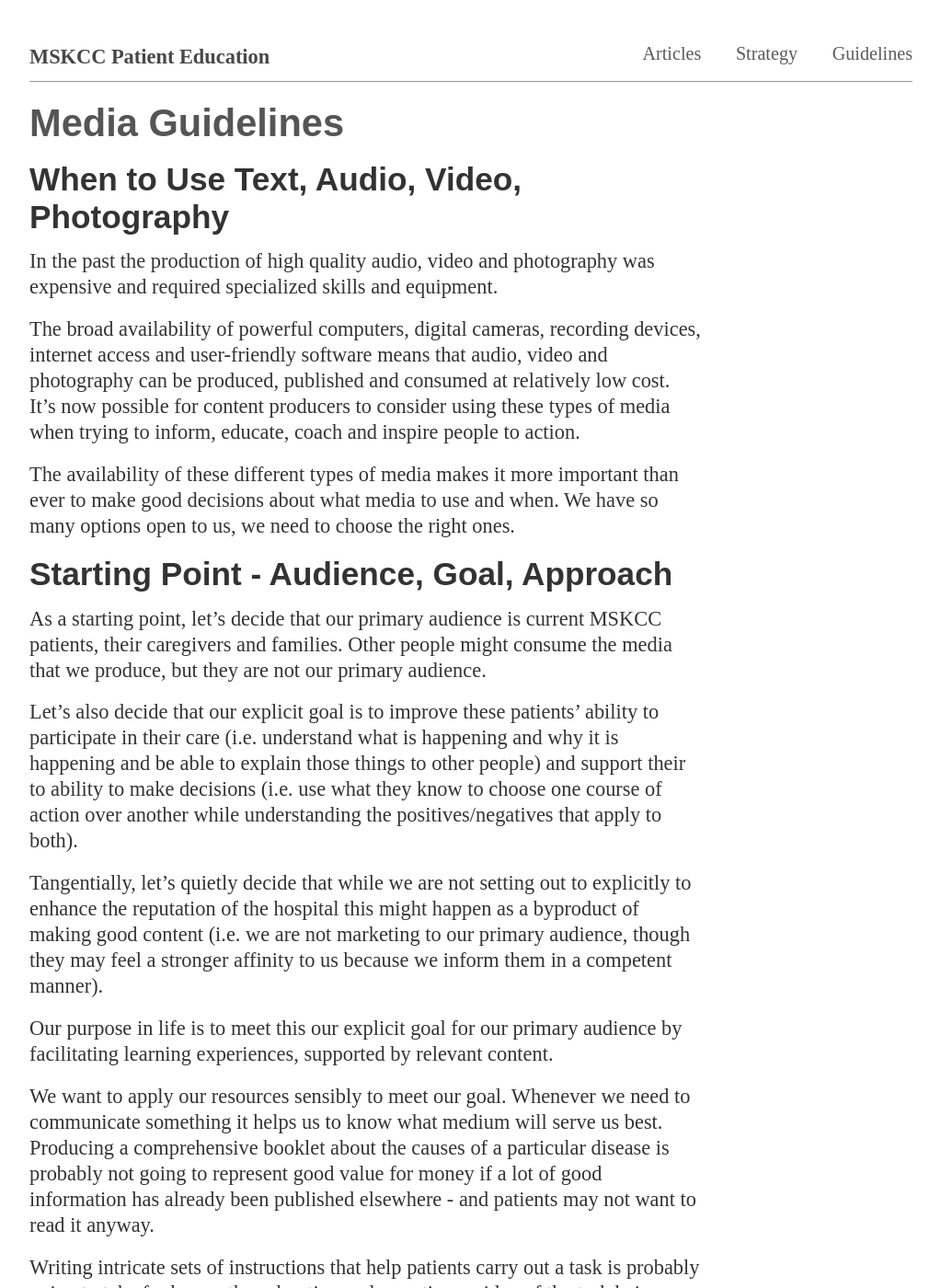
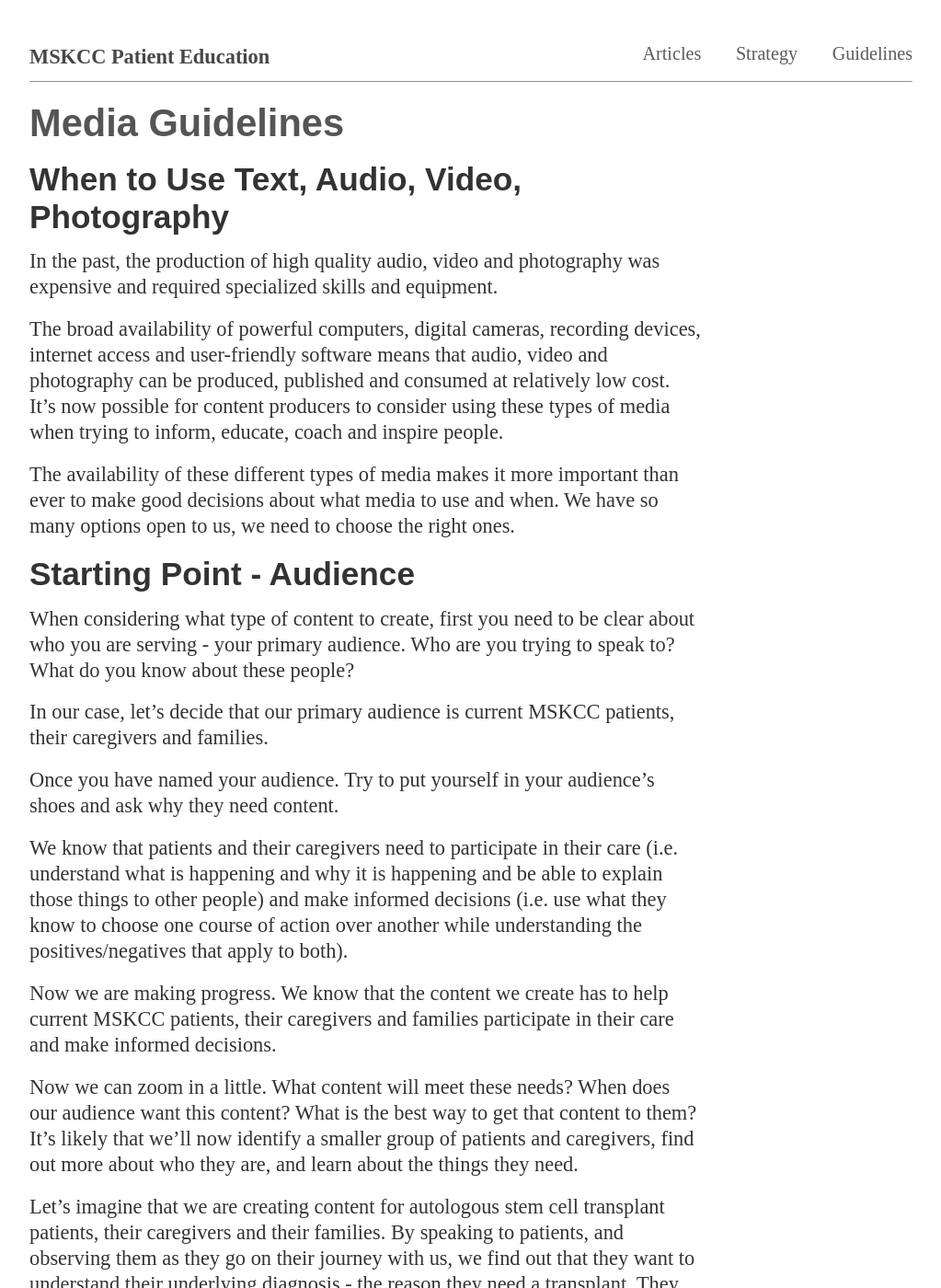
Before and after one commit to mskccpatiented/contentaudit, a Jekyll site: the page built from guidelines/index.md, in a window 1280 px wide and 1400 px high. Shown: the whole window at 92% size, without its empty margins (128-1151 px from the left). Built offline with Jekyll 4.4.1, drawn with Linux system fonts in a browser that asks for light colours; Markdown is read by kramdown in place of the engine named in the settings; some of the changed text lies outside the part shown.

Commit message:
BMT Patient Ed: updating content guidelines

```diff
--- a/guidelines/index.md
+++ b/guidelines/index.md
@@ -4,26 +4,92 @@
 ---
 
 ## When to Use Text, Audio, Video, Photography
-In the past the production of high quality audio, video and photography was expensive and required specialized skills and equipment.
+In the past, the production of high quality audio, video and photography was expensive and required specialized skills and equipment.
 
-The broad availability of powerful computers, digital cameras, recording devices, internet access and user-friendly software means that audio, video and photography can be produced, published and consumed at relatively low cost. It's now possible for content producers to consider using these types of media when trying to inform, educate, coach and inspire people to action.
+The broad availability of powerful computers, digital cameras, recording devices, internet access and user-friendly software means that audio, video and photography can be produced, published and consumed at relatively low cost. It's now possible for content producers to consider using these types of media when trying to inform, educate, coach and inspire people.
 
 The availability of these different types of media makes it more important than ever to make good decisions about what media to use and when. We have so many options open to us, we need to choose the right ones.
 
-## Starting Point - Audience, Goal, Approach
-As a starting point, let's decide that our primary audience is current MSKCC patients, their caregivers and families. Other people might consume the media that we produce, but they are not our primary audience.
+## Starting Point - Audience
+When considering what type of content to create, first you need to be clear about who you are serving - your primary audience. Who are you trying to speak to? What do you know about these people?
 
-Let's also decide that our explicit goal is to improve these patients' ability to participate in their care (i.e. understand what is happening and why it is happening and be able to explain those things to other people) and support their to ability to make decisions (i.e. use what they know to choose one course of action over another while understanding the positives/negatives that apply to both).
+In our case, let's decide that our primary audience is current MSKCC patients, their caregivers and families.
 
-Tangentially, let's quietly decide that while we are not setting out to explicitly to enhance the reputation of the hospital this might happen as a byproduct of making good content (i.e. we are not marketing to our primary audience, though they may feel a stronger affinity to us because we inform them in a competent manner).
+Once you have named your audience. Try to put yourself in your audience's shoes and ask why they need content.
 
-Our purpose in life is to meet this our explicit goal for our primary audience by facilitating learning experiences, supported by relevant content.
+We know that patients and their caregivers need to participate in their care (i.e. understand what is happening and why it is happening and be able to explain those things to other people) and make informed decisions (i.e. use what they know to choose one course of action over another while understanding the positives/negatives that apply to both).
 
-We want to apply our resources sensibly to meet our goal. Whenever we need to communicate something it helps us to know what medium will serve us best. Producing a comprehensive booklet about the causes of a particular disease is probably not going to represent good value for money if a lot of good information has already been published elsewhere - and patients may not want to read it anyway.
+Now we are making progress. We know that the content we create has to help current MSKCC patients, their caregivers and families participate in their care and make informed decisions.
 
-Writing intricate sets of instructions that help patients carry out a task is probably going to take far longer than shooting and narrating a video of the task being carried out using an iPhone, and writing some supporting text.
+Now we can zoom in a little. What content will meet these needs? When does our audience want this content? What is the best way to get that content to them? It's likely that we'll now identify a smaller group of patients and caregivers, find out more about who they are, and learn about the things they need.
 
-Actively considering what medium to use saves time, money and improves the learning experience for our audience.
+Let's imagine that we are creating content for autologous stem cell transplant patients, their caregivers and their families. By speaking to patients, and observing them as they go on their journey with us, we find out that they want to understand their underlying diagnosis - the reason they need a transplant. They want to understand why this particular type of transplant is being recommended. They need to make decisions that effect them in the long-term, such as decisions about their fertility.
+
+We also find out that caregivers need to know how to support the patient practically and emotionally. They will manage medications, maintain schedules, drive the patient to and from the hospital, take the patients temperature, etc.
+
+We work with the healthcare team to understand the types of things that patients need to know, such as the risks and side effects associated with the transplant.
+
+## Approach
+Now that we have set out who we are speaking to, and we understand what their basic needs are, we can start to decide:
+
+* What content will meet those needs?
+* How we will make or acquire that content?
+* How we will make that content available?
+* How we will improve that content over time?
+
+These decisions make up our *approach*, out little plan of action to meet the needs of our audience. We might make a table to map out our approach
+
+<table>
+<tr><th>Need</th><th>Content Offered</th><th>Content Source</th><th>Delivery</th><th>Improvement</th></tr>
+
+<tr><td>Patient needs to understand effect of chemotherapy on fertility.</td><td>Booklet about the effects of chemotherapy on fertility.</td><td>Existing content made in-house, updated to reflect SCT-specific issues.</td><td>Made available in print and online through the patient portal.</td><td>Reviewed annually by NP specializing in fertility issues.</td></tr>
+
+<tr><td>Caregiver needs to know how to apply waterproof cover to catheter before the patient takes a shower.</td><td>Video showing how waterproof cover is applied. Supported by written, step by step instructions.</td><td>New content to be created from scratch.</td><td>Made available online through the patient portal. Printed instructions available on request.</td><td>Reviewed annually by NP.</td></tr>
+
+<tr><td>Patient and caregiver need to know why this type of transplant is being recommended.</td><td>Video or audio of their doctor explaining this type of transplant.</td><td>New content to be created from scratch.</td><td>Made available online through the patient portal and via iTunes.</td><td>Reviewed annually by Patient Education.</td></tr>
+
+<tr><td>Patient and caregiver want data/statistics about the success of this type of transplant.</td><td>Publications that show the results of trials of this type of transplant.</td><td>Link to Google Scholar or Pubmed.</td><td>Linked to from the patient portal.</td><td>Reviewed as new evidence becomes available.</td></tr>
+
+<tr><td>Patient and caregiver need to understand how the chemotherapy drug works and its side effects.</td><td>Written description of the drug's actions and side effects.</td><td>Bought in from external provider of drug information. Link to or cite trusted sources of information that describe side effects.</td><td>Made available online through the patient portal. Printed versions available on request.</td><td>Reviewed biennially by Patient Education.</td></tr>
+
+</table>
+
+Let's break those choices down in a little more detail.
+
+### Content Offered
+For each piece of content we acquire, link to, or create, we should understand:
+
+* The need it meets in our audience
+* The specific things we need the audience to learn by engaging with the content
+
+### Content Source
+Sometimes it makes sense for us to make new content to meet the needs of patients and caregivers, but sometimes we could choose a different approach:
+
+* We could cite or link to content we find elsewhere.
+* We could start with content from elsewhere, and re-work it to meet our specific needs.
+* We could take a piece of content made elsewhere, duplicate it, then provide it to our audience.
+
+In choosing our approach, we can ask ourselves a number of questions to help make good decisions:
+
+* Does this content already exist in-house and is it up to date?
+* If the content is not up to date, what will it take to bring it up to date?
+* Should the content be delivered in its current format, or would it meet patients' needs in a different format?
+* Do we have the skills, tools and people to make or update the content ourselves?
+* Do we have the financial resources to make or update the content ourselves
+
+If we decide that we don't have existing content to meet patients' needs, or don't have the resources to create content ourselves, maybe we will try to find content from elsewhere. It's likely we'll ask questions like:
+
+* Does the content exist elsewhere?
+* Do we trust the source of the content?
+* Can we use this content?
+* Is the patient's experience going to be harmed if we use content from outside MSKCC?
+* What new opportunities arise if we use content from outside MSKCC?
+* What are the risks of using content from outside MSKCC?
+
+### Delivery
+
+
+
 
 ## Text
 Text is our default, our go-to, our bread and butter medium. In practically all cases we will write *something* when we want to help patients learn. We will write text for them to read and learn from, or we will produce content that supports an experience they have elsewhere - serving as a reference aid (e.g. a document that recaps on a session with a therapist, or  written instructions to a demonstrated task).
```
Also changed, not shown: 1 other file.
